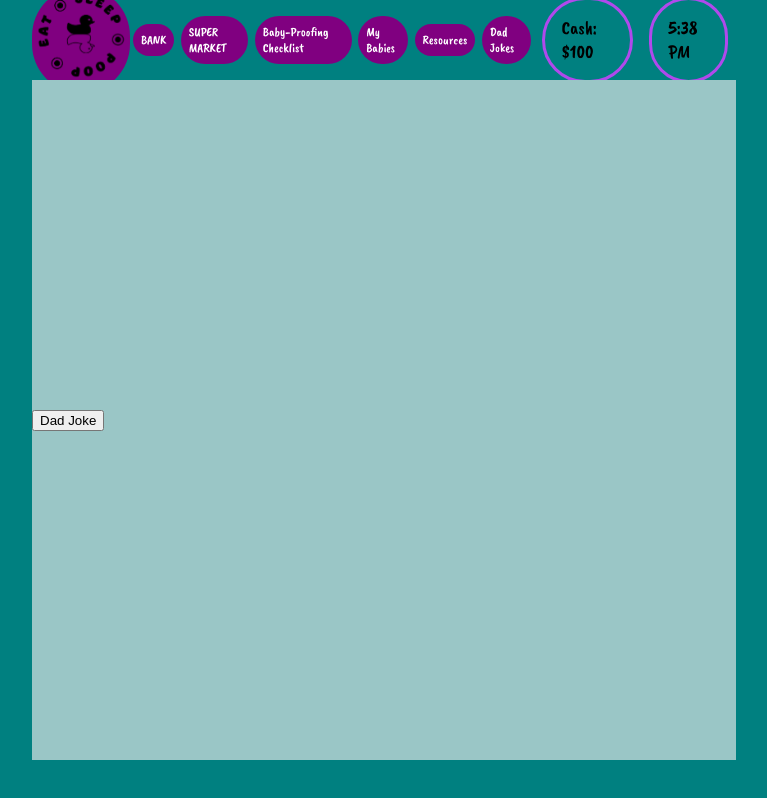
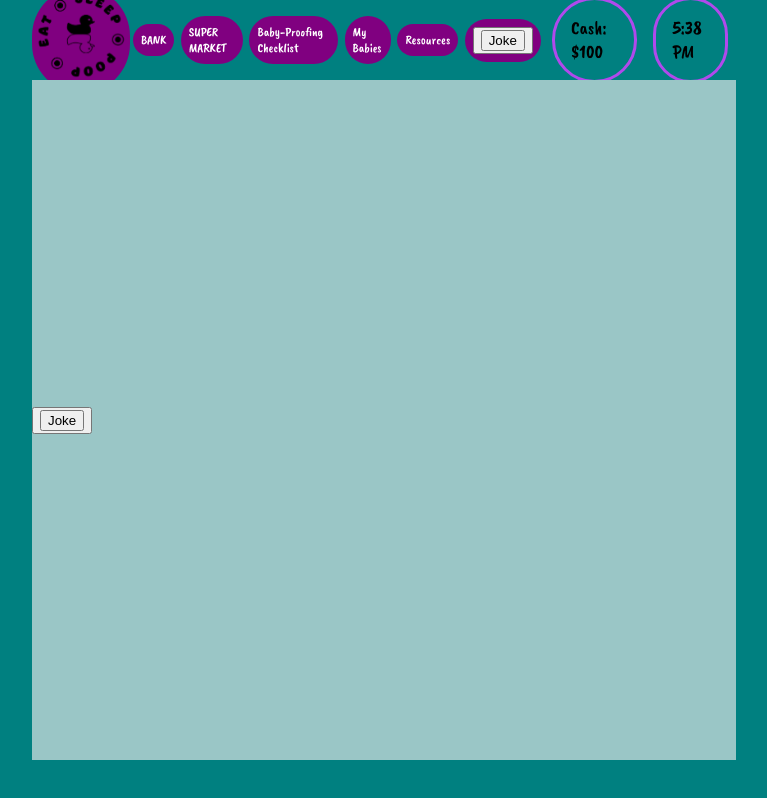
Before and after one commit to raward4/test-e, a React (Create React App) app: page /dadjokes in a window 1280 px wide. Shown: the whole page, without its empty margins (256-1023 px from the left). Built offline with nearby package versions, Linux system fonts and the light colour scheme.

Commit message:
changes to nav/button

```diff
--- a/package.json
+++ b/package.json
@@ -8,8 +8,10 @@
     "@testing-library/react": "^13.0.1",
     "@testing-library/user-event": "^13.5.0",
     "axios": "^0.26.1",
+    "bootstrap": "^5.1.3",
     "cors": "^2.8.5",
     "react": "^18.0.0",
+    "react-bootstrap": "^2.2.3",
     "react-dom": "^18.0.0",
     "react-router-dom": "^6.3.0",
     "react-scripts": "5.0.1",
--- /dev/null
+++ b/src/Components/DadJokes/Alert.jsx
@@ -0,0 +1,41 @@
+
+import React, { Component } from 'react'
+import Button from '@bit/react-bootstrap.react-bootstrap.button'
+import Alert from '@bit/react-bootstrap.react-bootstrap.alert'
+import ReactBootstrapStyle from '@bit/react-bootstrap.react-bootstrap.internal.style-links';
+
+class Example extends React.Component {
+	constructor(props) {
+		super(props);
+
+		this.state = { show: true };
+	}
+
+	render() {
+		const handleHide = () => this.setState({ show: false });
+		const handleShow = () => this.setState({ show: true });
+
+return (
+  <>
+    <Alert show={this.state.show} variant="success" style={{ maxWidth: 500 }}>
+      <Alert.Heading>How's it going?!</Alert.Heading>
+      <p>
+        Duis mollis, est non commodo luctus, nisi erat porttitor ligula,
+        eget lacinia odio sem nec elit. Cras mattis consectetur purus sit
+        amet fermentum.
+      </p>
+      <hr />
+      <div className="d-flex justify-content-end">
+        <Button onClick={handleHide} variant="outline-success">
+          Close me ya'll!
+        </Button>
+      </div>
+    </Alert>
+
+    {!this.state.show && <Button onClick={handleShow}>Show Alert</Button>}
+  </>
+);
+}
+}
+
+export default Example
--- a/src/Components/DadJokes/DadJokes.jsx
+++ b/src/Components/DadJokes/DadJokes.jsx
@@ -1,11 +1,15 @@
 import React from "react";
-import ReactDOM from "react-dom";
+import Alert from "react-bootstrap/Alert";
 
-const Button = (props) => {
-  return <button onClick={props.callApi}>
-   Dad Joke
-   </button>;
-}
+const JokeButton = (props) => {
+  return (
+      <button onClick={props.callApi}>
+      <Alert variant="success">
+        <button onClick={DadJokes}>Joke</button></Alert>
+        </button>
+        )
+};
+
 const DadJokes = () => {
     const [Joke, setJoke] = React.useState("");
 
@@ -17,10 +21,30 @@ const DadJokes = () => {
       };
     return (
         // Return the Button Component with a conditional statement
-        <div>{Joke === "" ? <Button callApi={fetchApi} /> :
-<p>{Joke}</p>
-}</div>
+      <div>{Joke === "" ? <JokeButton callApi={fetchApi} /> :
+        <>
+          <Alert variant="success" style={{ width: "42rem" }}>
+<Alert.Heading>
+  {Joke}
+</Alert.Heading>
+</Alert></>}
+      </div>
       );
+
+      /*
+      <button onClick={DadJoke}</button>
+  JokeButton
+<div>
+<Alert variant="success" style={{ width: "42rem" }}>
+<Alert.Heading>
+  {Joke}
+</Alert.Heading>
+</Alert>
+</div>
+      */
 }
 
 export default DadJokes
+
+
+//<button onClick={JokeAlert}>Dad Jokes</button>
--- a/src/Components/Nav/Nav.jsx
+++ b/src/Components/Nav/Nav.jsx
@@ -4,20 +4,22 @@ import { NavLink } from 'react-router-dom'
 import Wallet from "./Wallet"
 import Clock from './Clock'
 import Logo from '../../assets/logo.png'
+import DadJoke from '../DadJokes/DadJokes'
+import Example from '../DadJokes/Alert'
 
 const Nav = (props) => {
   return (
-    <nav className="navigation-bar">
-      <NavLink id="logo" to='/'><img src={Logo} alt="logo"/></NavLink>
+    <><nav className="navigation-bar">
+      <NavLink id="logo" to='/'><img src={Logo} alt="logo" /></NavLink>
       <NavLink to='/bank'>BANK</NavLink>
       <NavLink to='/market'>SUPER MARKET</NavLink>
       <NavLink to='/burgers'>Baby-Proofing Checklist</NavLink>
       <NavLink to='/postoffice'>My Babies</NavLink>
       <NavLink to='/resources'>Resources</NavLink>
-      <NavLink to='/dadjokes'>Dad Jokes</NavLink>
-      <Wallet cash={props.cash} />
-      <Clock daytime={props.daytime} setDaytime={props.setDaytime}/>
-    </nav>
+      <NavLink to='DadJokes'>{DadJoke}</NavLink>
+    <Wallet cash={props.cash} />
+    <Clock daytime={props.daytime} setDaytime={props.setDaytime} />
+    </nav></>
   )
 }
 
```
Also changed, not shown: 1 other file (tests, documents, lock files or other folders).
